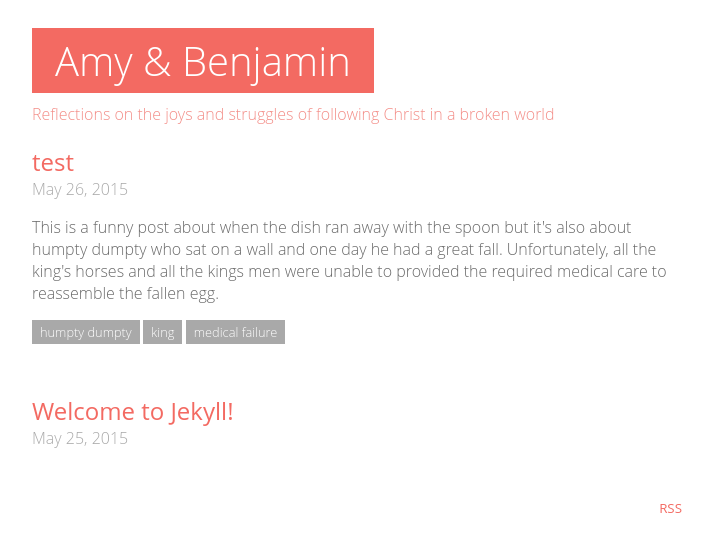
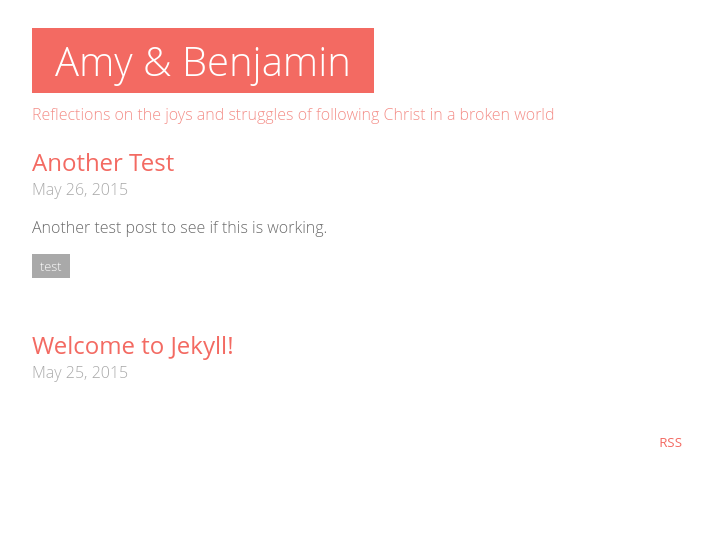
Before and after one commit to amyandbenjamin/amyandbenjamin.github.io, a Jekyll site: the page built from index.html, in a window 1280 px wide. Shown: the top 552 px of the page, without its empty margins (283-996 px from the left). Built offline with Jekyll 4.4.1, drawn with Linux system fonts in a browser that asks for light colours.

Commit message:
Add test post

```diff
--- a/_posts/2015-05-26-test-post.md
+++ b/_posts/2015-05-26-test-post.md
@@ -1,13 +1,8 @@
 ---
 layout: post
-title: test
-description: >
- This is a funny post about when the dish ran away with the spoon
- but it's also about humpty dumpty who sat on a wall and one day he had a great fall. Unfortunately, all the king's horses and all the kings men were unable to provided the required medical care to reassemble the fallen egg.
-tags:
-- humpty dumpty
-- king
-- medical failure
+title: Another Test
+description: Another test post to see if this is working.
+tags: test
 ---
 
-I wonder what this will look like?
+Has my test post published?
```
